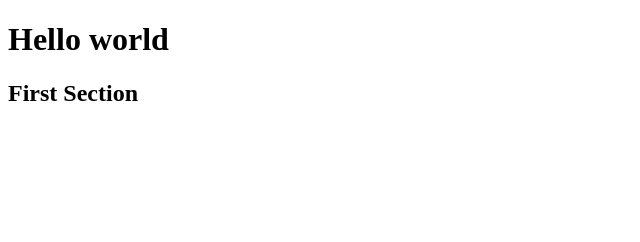
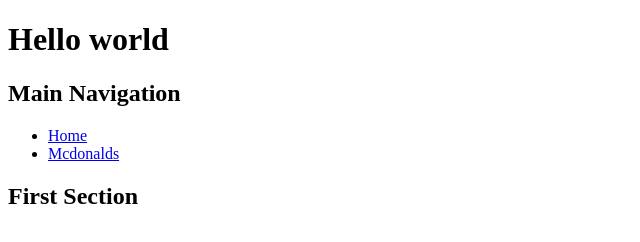
Before and after one commit to Doncolyonjr/french-fry, a plain HTML site: page index.html in a window 1280 px wide. Shown: the whole page, without its empty margins (0-640 px from the left). Drawn offline with Linux system fonts and the light colour scheme.

Commit message:
Update index.html

```diff
--- a/index.html
+++ b/index.html
@@ -10,7 +10,13 @@
         <h1> Hello world</h1>
 
     </header>
-    <nav></nav>
+    <nav>
+        <h2>Main Navigation</h2>
+        <ul>
+            <li><a href="index.html">Home</a></li>
+            <li><a href="mcdonalds.html">Mcdonalds</a></li>
+        </ul>
+    </nav>
     <main>
 <section>
     <h2> First Section</h2>
```
